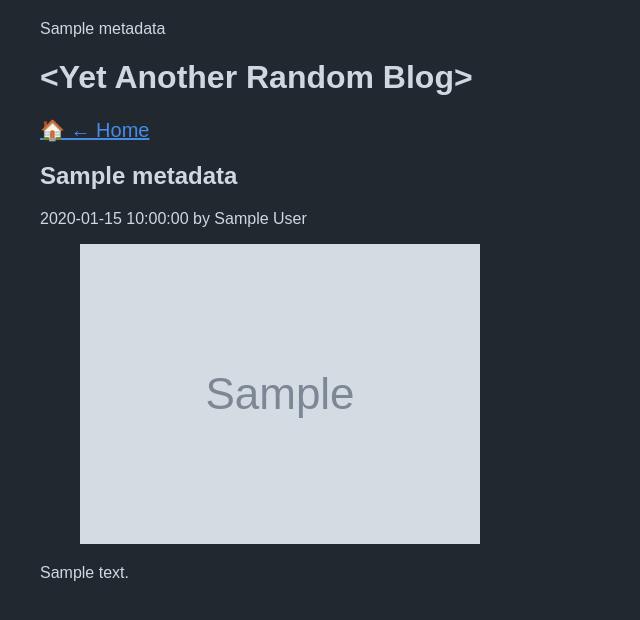
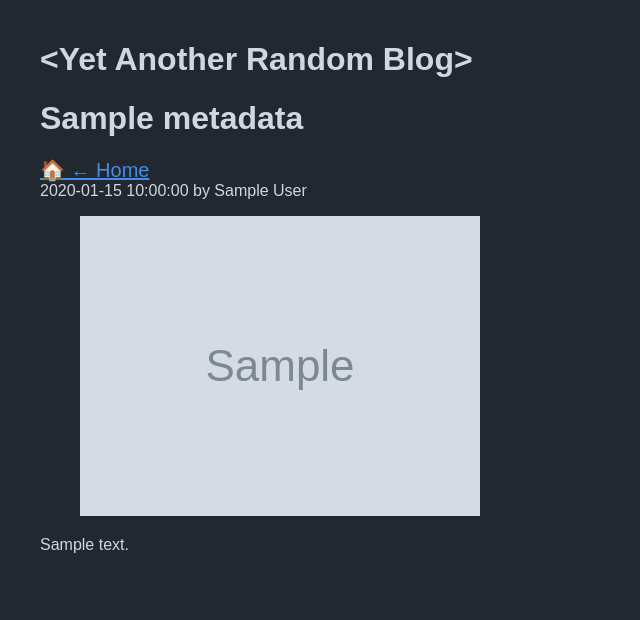
Before and after one commit to giacomomicoli/blog, a Flask app: template templates/post.html in a window 1280 px wide. Shown: the top 620 px of the page, without its empty margins (0-640 px from the left). Run offline with Flask 3, Linux system fonts and the light colour scheme; the template is opened without the code that fills it: most values are stand-ins (such as "Sample title", 1, 10 or a date in 2020); grey boxes marked "Sample" are stand-in pictures; some web fonts are replaced.

Commit message:
added new post content, changed metadata and layout reworked

```diff
--- a/assets/css/style.css
+++ b/assets/css/style.css
@@ -6,6 +6,10 @@
 	--a-color: #478be6;
 	--background-color: #212830;
 	--font-family: "Atkinson Hyperlegible Mono", sans-serif;
+	--h1-font-size: 2em;
+	--h1-font-weight: bold;
+	--h1-margin-block-start: 0.67em;
+	--h1-margin-block-end: 0.67em;
 }
 
 body {
@@ -21,7 +25,24 @@ a {
     color: var(--a-color);
 }
 
+h1 {
+	font-size: var(--h1-font-size);
+	font-weight: var(--h1-font-weight);
+	margin-block-start: var(--h1-margin-block-start);
+	margin-block-end: var(--h1-margin-block-end);
+}
+
 /* POST PAGE */
 .backhome {
 	font-size: 20px;
+	display: block;
+	margin-top: 1em;
 }
+
+.h1-replacement {
+	font-size: var(--h1-font-size);
+	font-weight: var(--h1-font-weight);
+	margin-block-start: var(--h1-margin-block-start);
+	margin-block-end: var(--h1-margin-block-end);
+	display: block;
+}
--- a/templates/base.html
+++ b/templates/base.html
@@ -10,7 +10,11 @@
 	</head>
 	<body>
 		<header>
-			<h1>{{ "<Yet Another Random Blog>" | e }}</h1>
+			{% if request.endpoint == 'index' %}
+				<h1>{{ "<Yet Another Random Blog>" | e }}</h1>
+			{% else %}
+				<div class="h1-replacement">{{ "<Yet Another Random Blog>" | e }}</div>
+			{% endif %}
 		</header>
 		<main>
 			{% block content %}{% endblock %}
--- a/templates/post.html
+++ b/templates/post.html
@@ -1,13 +1,13 @@
 {% extends 'base.html' %}
-
+{% block title %} {{ post.metadata.title }} {% endblock %}
 {% block head %}
-	{% block title %} {{ post.metadata.title }} {% endblock %}
 	<meta name="description" content="{{ post.metadata.description }}" />
 	<meta property="og:image" content="{{ post.metadata.image }}" />
 	<meta property="og:image:width" content="1200" />
 	<meta property="og:image:height" content="630" />
 	<meta property="og:image:type" content="image/png" />
 	<meta property="og:image:alt" content="A 8-bit retro pixel art of the nyan cat riding on the famous windows xp grass hill background." />
+	<link rel="canonical" href="{{ site_url}}/post/{{ post.metadata.slug }}" />
 	<script type="application/ld+json">
 	{
 		"@context": "https://schema.org",
@@ -30,12 +30,10 @@
 {% endblock %}
 
 {% block content %}
-	<nav class="nav-minimal">
-		<a class="backhome" href="/" aria-label="Torna alla Home">🏠 ← Home</a>
-	</nav>
 	<article class="post h-entry" itemscope itemtype="https://schema.org/BlogPosting">
 		<header class="post-header">
 			<h1 class="p-name" itemprop="headline">{{ post.metadata.title }}</h1>
+			<a class="backhome" href="/" aria-label="Torna alla Home">🏠 ← Home</a>
 			<div class="post-meta">
 				<time class="dt-published" datetime="{{ post.metadata.created_at }}" itemprop="datePublished">
 					{{ post.metadata.created_at }}
```
